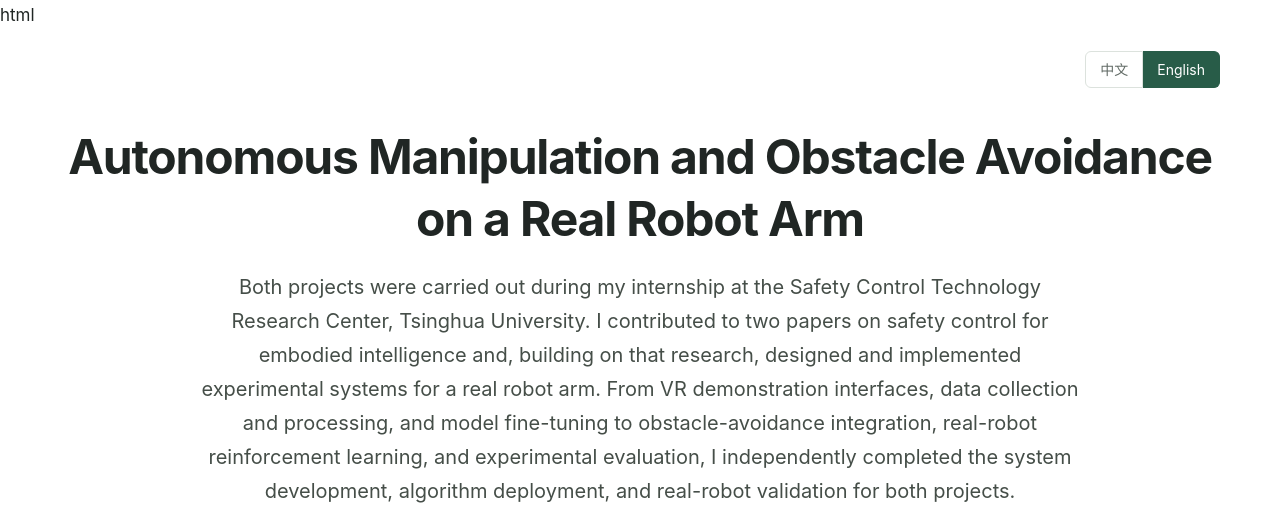
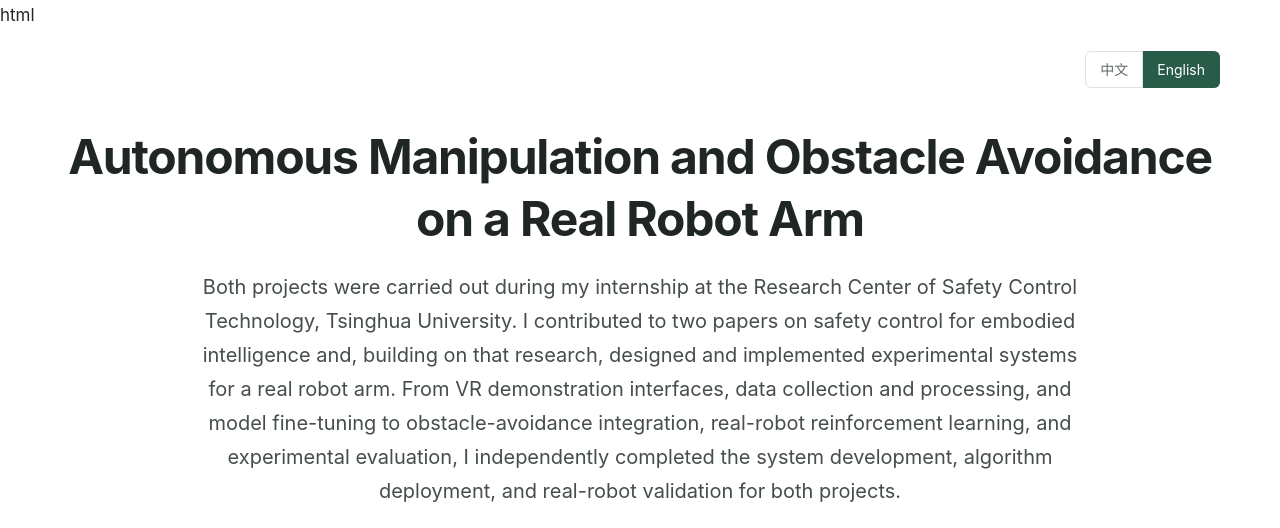
Before and after one commit to wuray1/robot-learning-projects, a plain HTML site: page en.html in a window 1280 px wide. Shown: the top 528 px of the page. Drawn offline with Linux system fonts and the light colour scheme.

Commit message:
Use research center name documented by team member

```diff
--- a/en.html
+++ b/en.html
@@ -23,7 +23,7 @@ html
 <h1>
     Autonomous Manipulation and Obstacle Avoidance on a Real Robot Arm
    </h1>
-<p class="lead">Both projects were carried out during my internship at the Safety Control Technology Research Center, Tsinghua University. I contributed to two papers on safety control for embodied intelligence and, building on that research, designed and implemented experimental systems for a real robot arm. From VR demonstration interfaces, data collection and processing, and model fine-tuning to obstacle-avoidance integration, real-robot reinforcement learning, and experimental evaluation, I independently completed the system development, algorithm deployment, and real-robot validation for both projects. </p>
+<p class="lead">Both projects were carried out during my internship at the Research Center of Safety Control Technology, Tsinghua University. I contributed to two papers on safety control for embodied intelligence and, building on that research, designed and implemented experimental systems for a real robot arm. From VR demonstration interfaces, data collection and processing, and model fine-tuning to obstacle-avoidance integration, real-robot reinforcement learning, and experimental evaluation, I independently completed the system development, algorithm deployment, and real-robot validation for both projects. </p>
 <div class="identity">
 <p class="author-name">Rui Wu </p>
 <p class="author-email">wurui011223@163.com </p>
```
